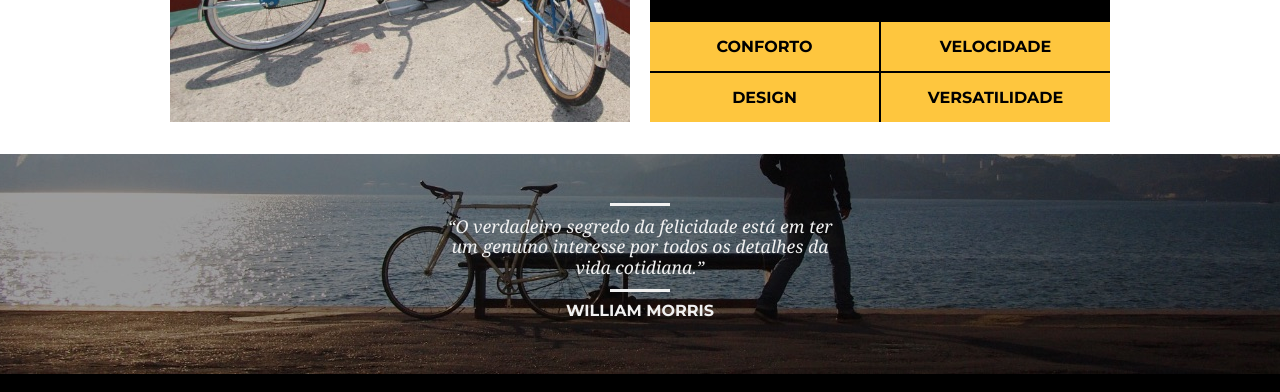
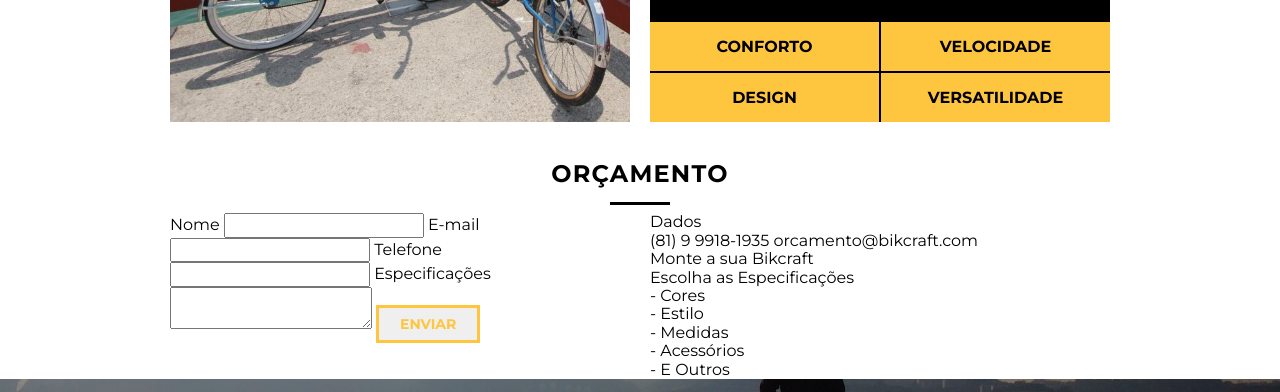
Before and after one commit to Ah-Cabral/Origamid-Bikcraft, a plain HTML site: page src/pages/produtos.html in a window 1280 px wide. Shown: the part 1967-2359 px from the top of the page. Drawn offline with Linux system fonts and the light colour scheme.

Commit message:
Parte 1 - Formulárioq

```diff
--- a/src/pages/produtos.html
+++ b/src/pages/produtos.html
@@ -126,6 +126,43 @@
         </div>
     </section>
 
+    <section class="orcamento">
+        <div class="container">
+        <h2 class="subtitulo">Orçamento</h2>
+
+            <form id="form-orcamento" class="grid-8 form">
+                <label for="nome">Nome</label>
+                <input type="text" id="nome">
+
+                <label for="email">E-mail</label>
+                <input type="text" id="email">
+
+                <label for="telefone">Telefone</label>
+                <input type="text" id="telefone">
+
+                <label for="espec">Especificações</label>
+                <textarea id="espec"></textarea>
+
+                <button type="submit" class="btn">Enviar</button>
+            </form>
+
+            <div class="orcamento-dados grid-8">
+                <h3>Dados</h3>
+                <span>(81) 9 9918-1935</span>
+                <span>orcamento@bikcraft.com</span>
+                <h3>Monte a sua Bikcraft</h3>
+                <p>Escolha as Especificações</p>
+                <ul>
+                    <li>- Cores</li>
+                    <li>- Estilo</li>
+                    <li>- Medidas</li>
+                    <li>- Acessórios</li>
+                    <li>- E Outros</li>
+                </ul>
+            </div>
+        </div>
+    </section>
+
     <section class="quebra">
         <!--Tag blockquote para citações-->
         <blockquote class="quote-externo container">
```
